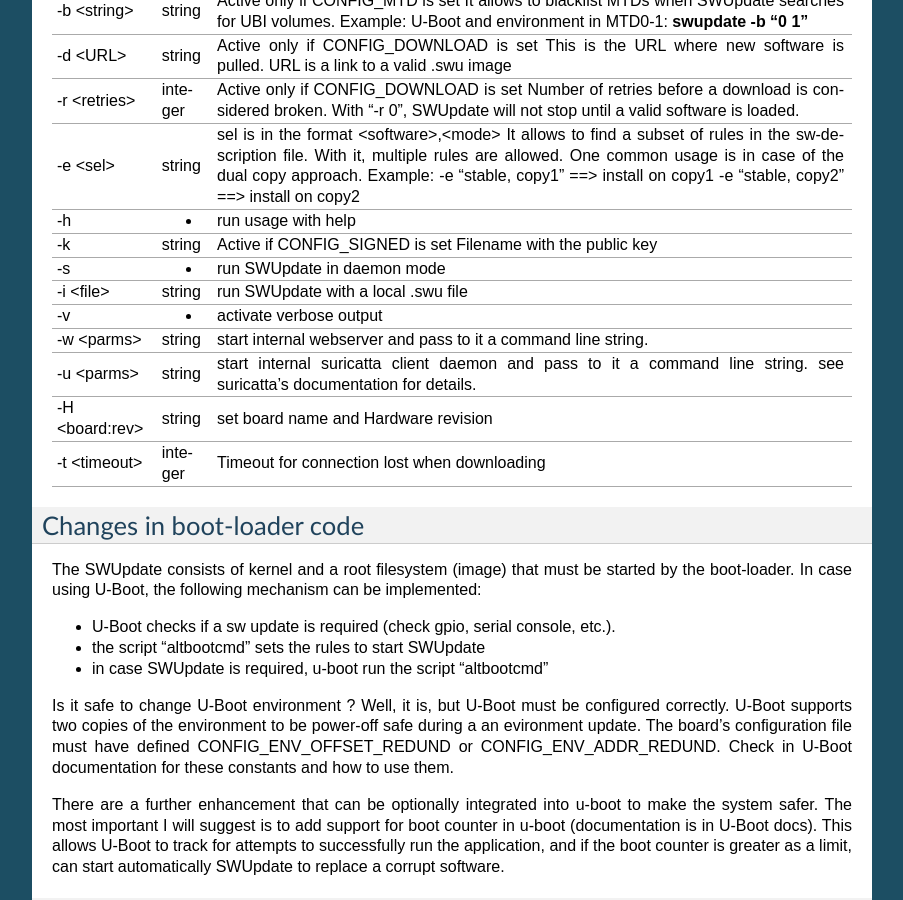
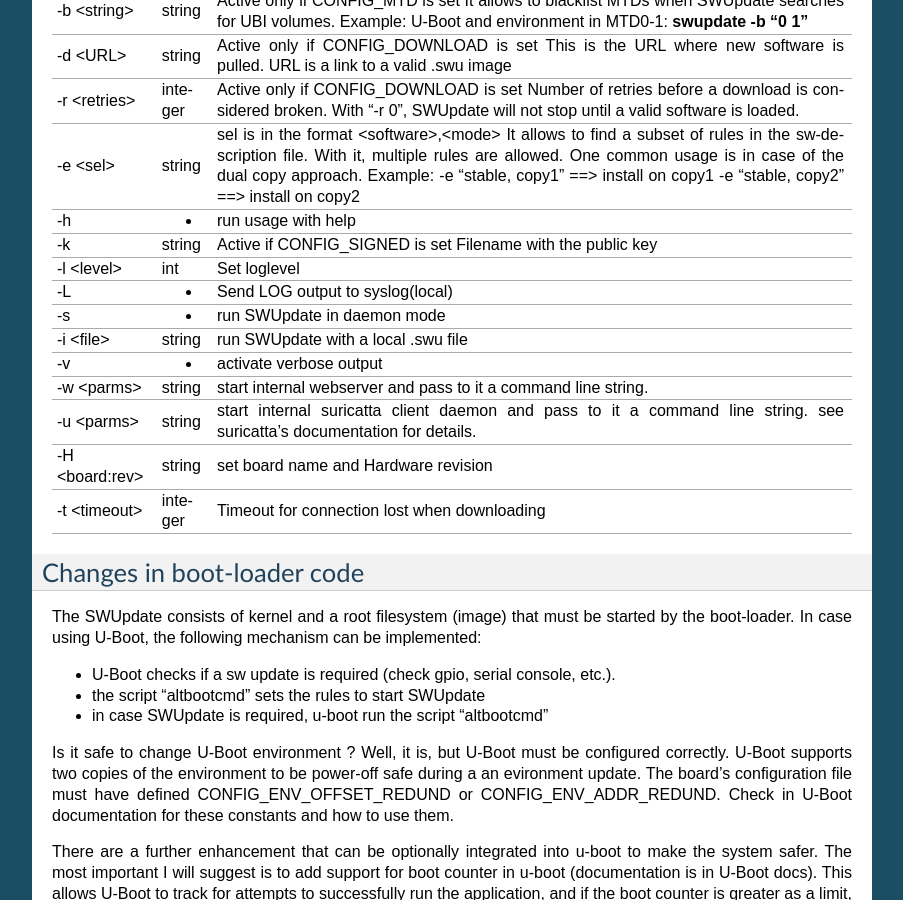
Before and after one commit to sbabic/swupdate, a Sphinx documentation site: the page built from doc/source/swupdate.rst, in a window 1280 px wide and 900 px high, scrolled down 9065 px. Shown: the whole window, without its empty margins (198-1101 px from the left). Built offline with Sphinx 7.4.7, drawn with Linux system fonts in a browser that asks for light colours; formulas are drawn with MathJax 3.

Commit message:
doc: update command line parameters
Signed-off-by: Stefano Babic <sbabic@denx.de>

```diff
--- a/doc/source/swupdate.rst
+++ b/doc/source/swupdate.rst
@@ -518,6 +518,10 @@
 | -k          | string   | Active if CONFIG_SIGNED is set             |
 |             |          | Filename with the public key               |
 +-------------+----------+--------------------------------------------+
+| -l <level>  |    int   | Set loglevel                               |
++-------------+----------+--------------------------------------------+
+| -L          |    -     | Send LOG output to syslog(local)           |
++-------------+----------+--------------------------------------------+
 | -s          |    -     | run SWUpdate in daemon mode                |
 +-------------+----------+--------------------------------------------+
 | -i <file>   | string   | run SWUpdate with a local .swu file        |
@@ -537,7 +541,6 @@
 | -t <timeout>| integer  | Timeout for connection lost when           |
 |             |          | downloading                                |
 +-------------+----------+--------------------------------------------+
-
 
 Changes in boot-loader code
 ===========================
```
